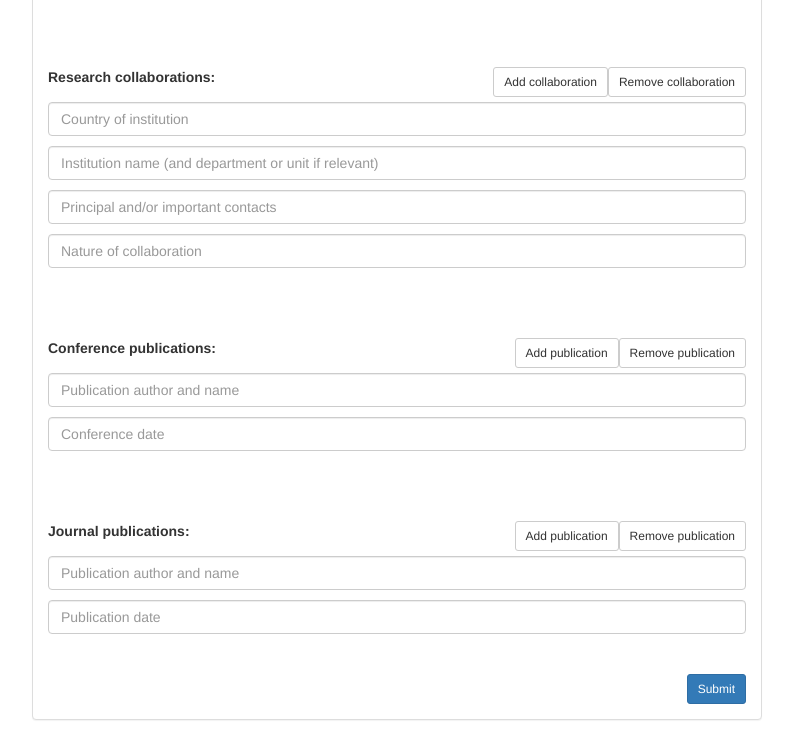
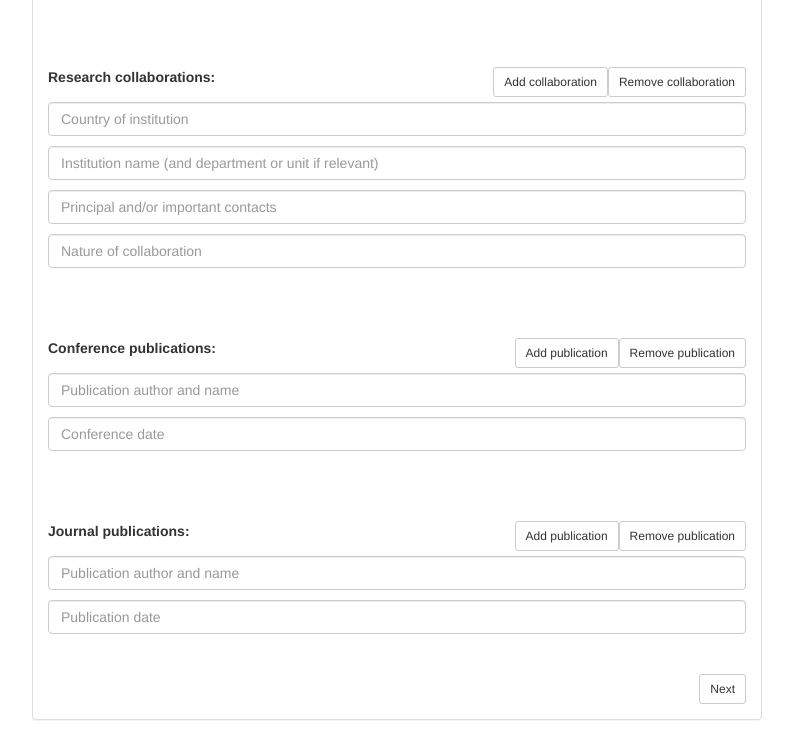
Before and after one commit to AraProject-2005uifub/ara, a plain HTML site: page www/report_research.html in a window 1280 px wide. Shown: the part 866-1606 px from the top of the page, without its empty margins (243-1036 px from the left). Drawn offline with nearby package versions, Linux system fonts and the light colour scheme.

Commit message:
Fix new reports

```diff
--- a/www/report_research.html
+++ b/www/report_research.html
@@ -92,7 +92,7 @@
 
           <p>&nbsp;</p>
 
-          <button type="next" class="btn btn-sm btn-primary" style="float: right">Submit</button>
+          <button type="next" class="btn btn-sm btn-default" style="float: right">Next</button>
         </div>
       </div>
     </div>
```
Also changed, not shown: www/report_other.html (+1 -1 lines), www/report_outside_activities.html (+1 -1 lines), 3 other files.
